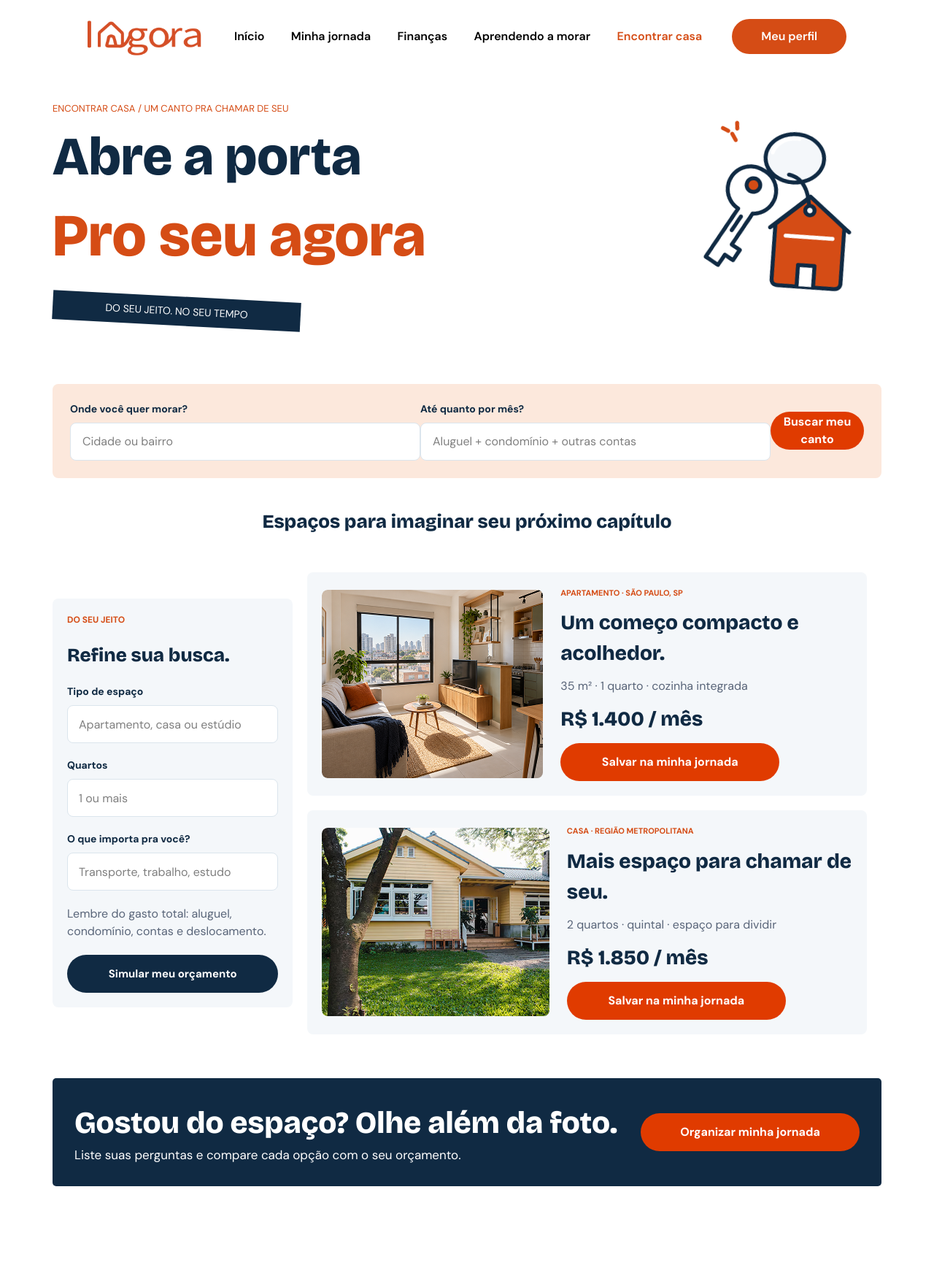
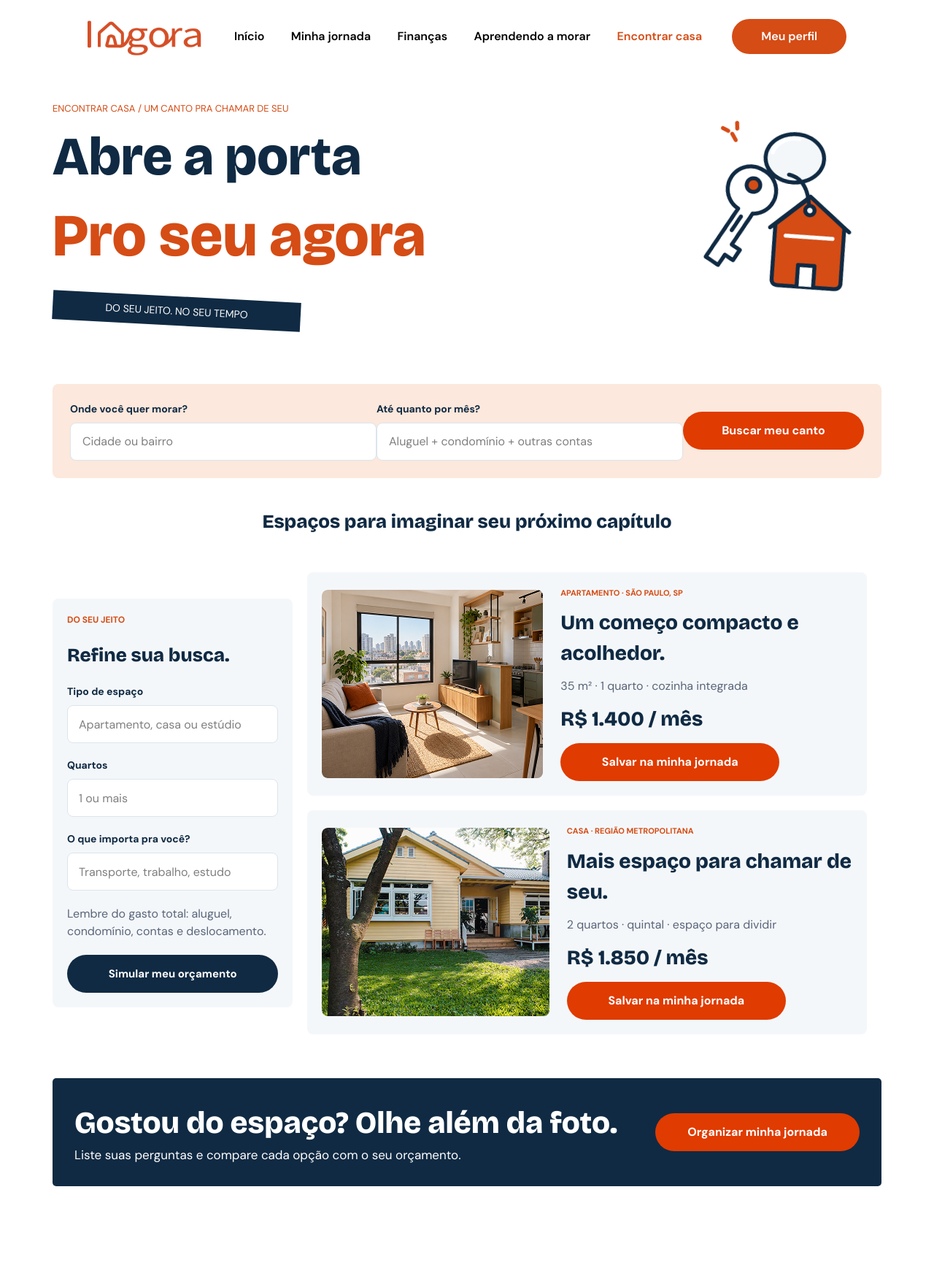
Before and after one commit to IAgoraApp/frontend, a React (Vite) app: page /encontrar-casa in a window 1280 px wide. Shown: the top 1748 px of the page at 73% size. Built offline with nearby package versions, Linux system fonts and the light colour scheme.

Commit message:
:sparkles: (encontrarCasa) editei tamanho dos inputs, conforme a tela do notebook

```diff
--- a/src/features/encontrar-casa/styles/HousingSearth.module.css
+++ b/src/features/encontrar-casa/styles/HousingSearth.module.css
@@ -23,7 +23,7 @@
       }
 
       & input {
-        width: 480px;
+        width: 420px;
         height: 52px;
         border-radius: 8px;
         border: 1px solid #dbe5ed;
--- a/src/features/encontrar-casa/styles/NextStep.module.css
+++ b/src/features/encontrar-casa/styles/NextStep.module.css
@@ -28,7 +28,7 @@
   }
 
   & button {
-    width: 300px;
+    width: 280px;
     height: 52px;
     border-radius: 28px;
     background: #e03b00;
@@ -36,5 +36,7 @@
     color: var(--color-white, #fff);
     font-size: 16px;
     font-weight: 700;
+
+    cursor: pointer;
   }
 }
```
